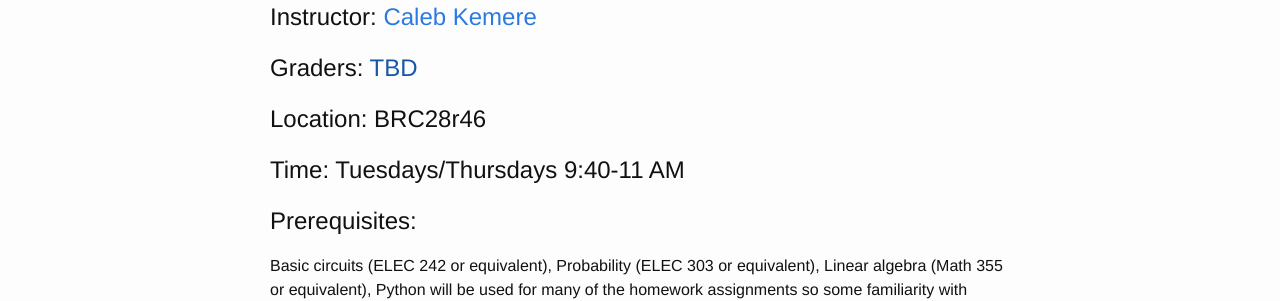
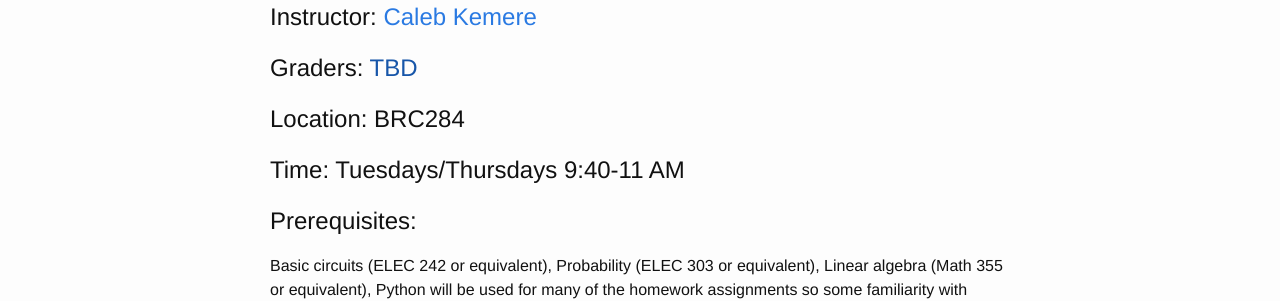
Before and after one commit to elec548/elec548.github.io, a Jekyll site: the page built from syllabus.md, in a window 1280 px wide. Shown: the part 291-592 px from the top of the page. Built offline with Jekyll 4.4.1, drawn with Linux system fonts in a browser that asks for light colours.

Commit message:
Fixed room number in syllabus

```diff
--- a/syllabus.md
+++ b/syllabus.md
@@ -16,7 +16,7 @@ sorting, decoding, characterization of neural systems, and field potential analy
 
 ## Graders: [TBD]()
 
-## Location: BRC28r46
+## Location: BRC284
 
 ## Time: Tuesdays/Thursdays 9:40-11 AM
 
```
